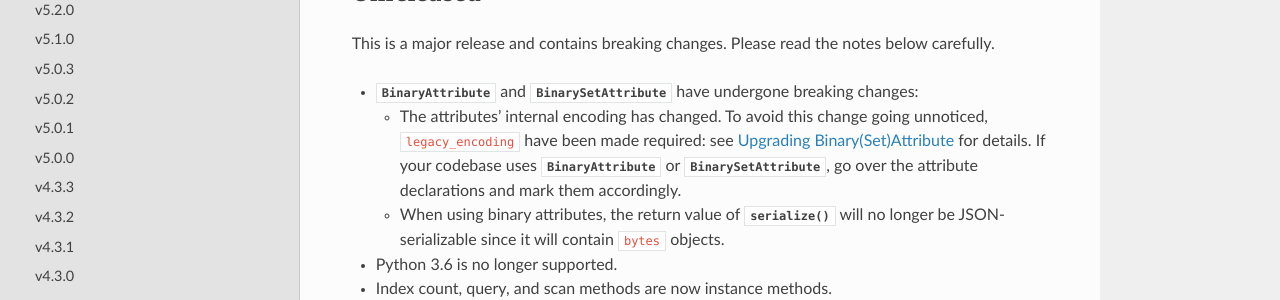
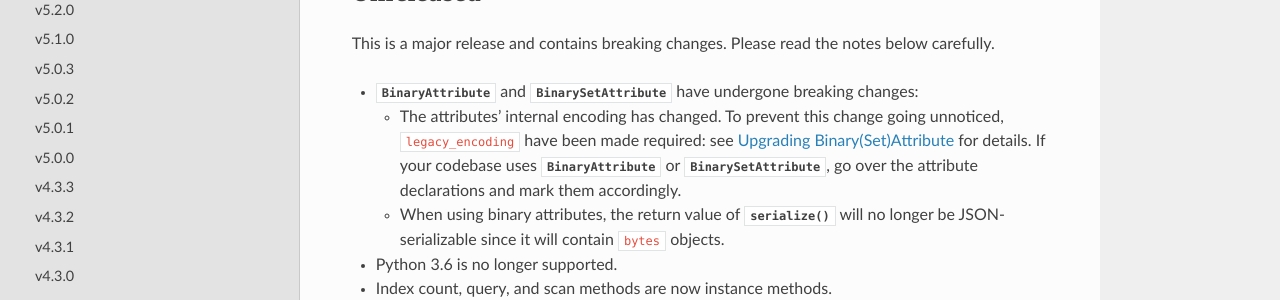
Before and after one commit to pynamodb/PynamoDB, a Sphinx documentation site: the page built from docs/release_notes.rst, in a window 1280 px wide and 900 px high. Shown: the part 184-484 px from the top of the window. Built offline with Sphinx 7.4.7 and the Read the Docs theme 2.0.0, drawn with Linux system fonts in a browser that asks for light colours.

Commit message:
avoid -> prevent

```diff
--- a/docs/release_notes.rst
+++ b/docs/release_notes.rst
@@ -8,7 +8,7 @@ This is a major release and contains breaking changes. Please read the notes bel
 
 * :py:class:`~pynamodb.attributes.BinaryAttribute` and :py:class:`~pynamodb.attributes.BinarySetAttribute` have undergone breaking changes:
 
-  * The attributes' internal encoding has changed. To avoid this change going unnoticed, :code:`legacy_encoding` have been made required: see :doc:`upgrading_binary` for details.
+  * The attributes' internal encoding has changed. To prevent this change going unnoticed, :code:`legacy_encoding` have been made required: see :doc:`upgrading_binary` for details.
     If your codebase uses :py:class:`~pynamodb.attributes.BinaryAttribute` or :py:class:`~pynamodb.attributes.BinarySetAttribute`,
     go over the attribute declarations and mark them accordingly.
   * When using binary attributes, the return value of :py:func:`~pynamodb.model.Model.serialize` will no longer be JSON-serializable
```
